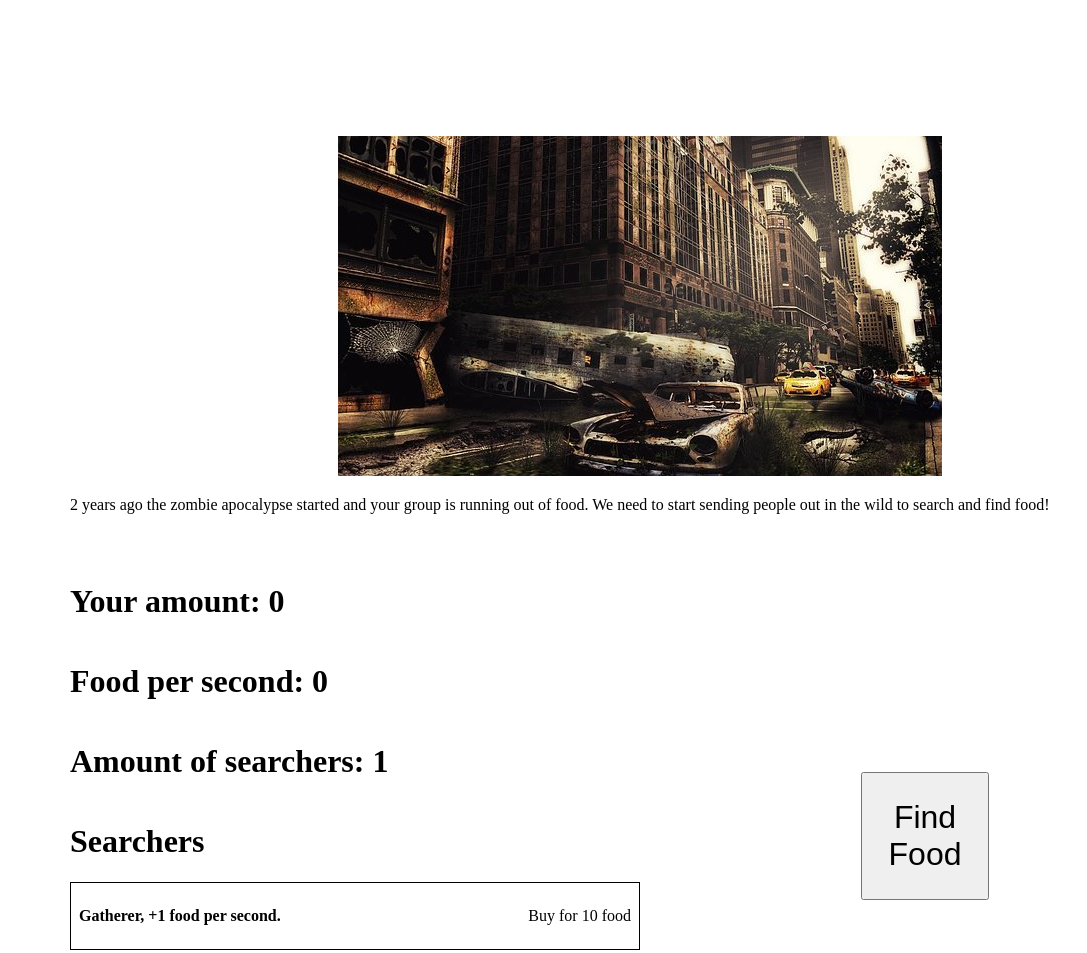
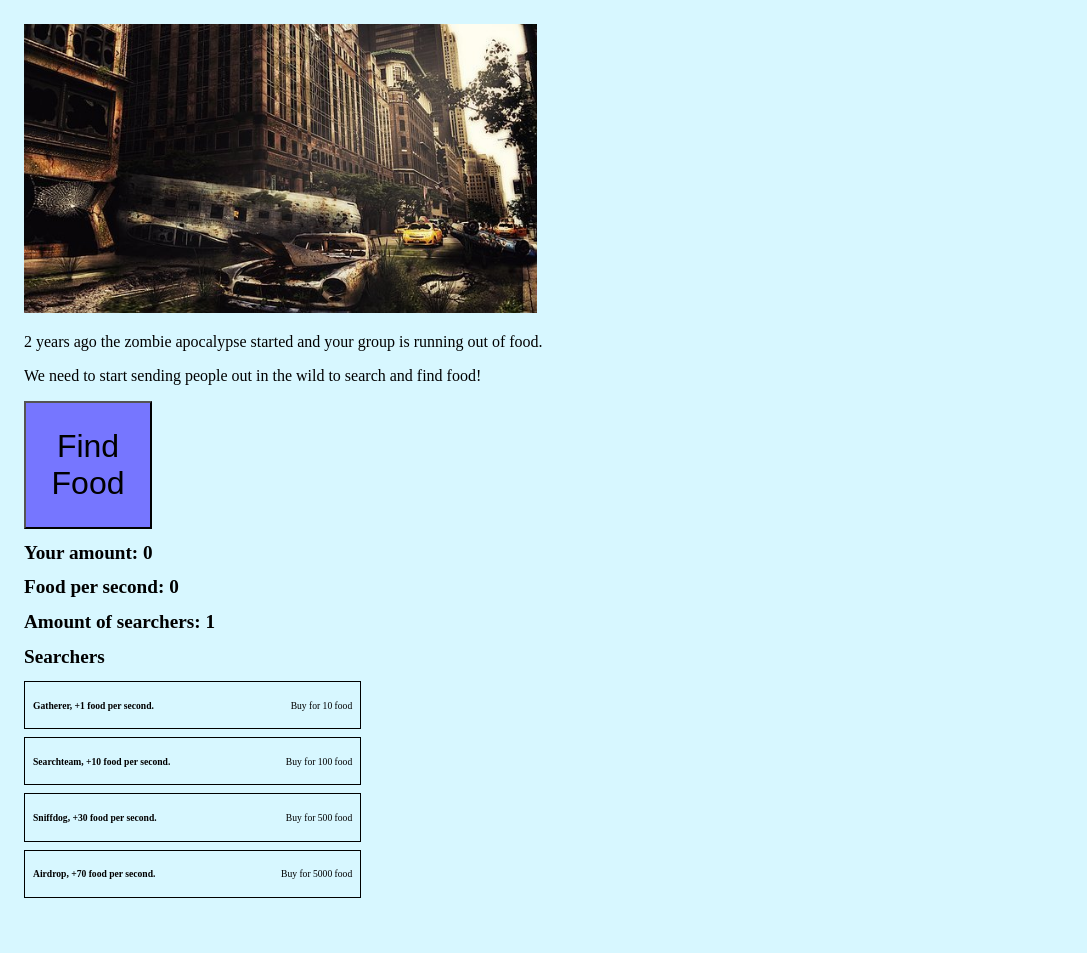
Before and after one commit to NTIG-Umea/clicker-ElliotThuren, a plain HTML site: page index.html in a window 1280 px wide. Shown: the top 953 px of the page, without its empty margins (0-1087 px from the left). Drawn offline with Linux system fonts and the light colour scheme.

Commit message:
29/3-2021

```diff
--- a/index.html
+++ b/index.html
@@ -9,33 +9,30 @@
 </head>
 <body class="d-flex h-100 flex-column">
   <main class="container">
-    <div class="row justify-center">
+<div>
+  <div class="img glass">
   <a href="https://pixabay.com/sv/illustrations/apocalypse-city-slutet-av-v%C3%A4rlden-2921093/">
     <img src="apocalypse.jpg" alt="Källa: https://pixabay.com/sv/illustrations/apocalypse-city-slutet-av-v%C3%A4rlden-2921093/">
   </a>
+      <p>2 years ago the zombie apocalypse started and your group is running out of food.</p>
+      <p>We need to start sending people out in the wild to search and find food!</p>
   </div>
-    <div class="row">
-      <p>2 years ago the zombie apocalypse started and your group is running out of food. We need to start sending people out in the wild to search and find food!</p>
+  <div class="glass">
+    <button id="click">Find Food</button>
   </div>
-    <div class='row'>
-      <div class="column justify-center align-center">
-        <div class="w-100">
+  <div class="glass">
+  <div class="text2">
     <h1>Your amount: <span id="money"></span></h1>
   </div>
-        <div class="w-100">
+  <div class="text2">
     <h1>Food per second: <span id="mps"></span></h1>
   </div>
-        <div class="w-100">
+  <div class="text2">
     <h1>Amount of searchers: <span id="followers"></span></h1>
   </div>
-        <div class="w-100">
+  <div class="text2">
     <h1>Searchers</h1>
     <div id="upgradelist"></div>
-        </div>
-      </div>
-      <div class="column justify-center align-center">
-        <div>
-          <button id="click">Find Food</button>
   </div>
   </div>
     </div>
--- a/javascripts/clicker.js
+++ b/javascripts/clicker.js
@@ -53,8 +53,8 @@ clickerButton.addEventListener('click', () => {
  */
 function step(timestamp) {
   moneyTracker.textContent = Math.round(money);
-  mpsTracker.textContent = moneyPerSecond;
-  followerTracker.textContent = moneyPerClick;
+  mpsTracker.textContent = Math.round (moneyPerSecond);
+  followerTracker.textContent = Math.round (moneyPerClick);
 
   if (timestamp >= last + 1000) {
     money += moneyPerSecond;
@@ -102,8 +102,13 @@ upgrades = [
   },
   {
     name: 'Sniffdog',
-    cost: 1000,
-    amount: 100
+    cost: 500,
+    amount: 30
+  },
+  {
+    name: 'Airdrop',
+    cost: 5000,
+    amount: 70
   }
 ]
 
@@ -138,10 +143,10 @@ function createCard(upgrade) {
   card.addEventListener('click', (e) => {
     if (money >= upgrade.cost) {
       followers++;
-      moneyPerClick++;
+      moneyPerClick*=1.1;
       money -= upgrade.cost;
-      upgrade.cost *= 1.5;
-      cost.textContent = 'Buy for ' + upgrade.cost + ' food';
+      upgrade.cost *= 1.3;
+      cost.textContent = 'Buy for ' + Math.round (upgrade.cost) + ' food';
       moneyPerSecond += upgrade.amount;
       message('Congratulations, you now have more searchers!', 'success');
     } else {
--- a/stylesheets/style.css
+++ b/stylesheets/style.css
@@ -1,6 +1,36 @@
 /* elements */
 img {
-  max-width: 100%;
+  max-width: 45%;
+
+}
+
+.glass {
+  flex: 1;
+}
+
+.text {
+ padding-left: 38rem;
+}
+
+.text2 {
+  font-weight: 200;
+  width: 70%;
+  font-size: 0.6rem;
+  float: ;
+}
+
+.button2 {
+  padding-left: 26rem;
+}
+
+.column {
+  padding-right: 0rem;
+}
+
+body {
+  background-color:rgb(215, 247, 255);
+  display: flex;
+  flex-direction: column;
 }
 
 footer {
@@ -13,10 +43,11 @@ footer {
   width: 8rem;
   height: 8rem;
   font-size: 2rem;
+  background-color: rgb(118, 118, 255);
 }
 
 #msgbox {
-  width: 100%;
+  width: 29%;
 
 }
 
@@ -40,10 +71,11 @@ footer {
   border: 1px solid black;
   margin: .5rem 0;
   padding: .5rem;
+  width: 40%;
 }
 
 .card:hover {
-  background-color:rgb(215, 247, 255);
+  background-color:rgb(111, 226, 255);
 }
 
 .title {
@@ -56,7 +88,8 @@ footer {
 }
 
 .w-100 {
-  width: 100%;
+  font-weight: 200;
+  width: 70%;
 }
 
 .d-flex {
@@ -79,13 +112,6 @@ footer {
   align-items: center;
 }
 
-.row {
-  display: flex;
-  flex-direction: row;
-  flex-wrap: wrap;
-  width: 100%;
-}
-
 .column {
   display: flex;
   flex-direction: column;
@@ -96,11 +122,9 @@ footer {
 
 .container {
   width: 100%;
-  margin-left: auto;
-  margin-right: auto;
   padding-left: 1rem;
   padding-right: 1rem;
-  margin-top: 8rem;
+  margin-top: 1rem;
 }
 
 @media (min-width: 576px) {
```
Also changed, not shown: 1 other file. Lines whose indentation alone changed are shown as unchanged.
